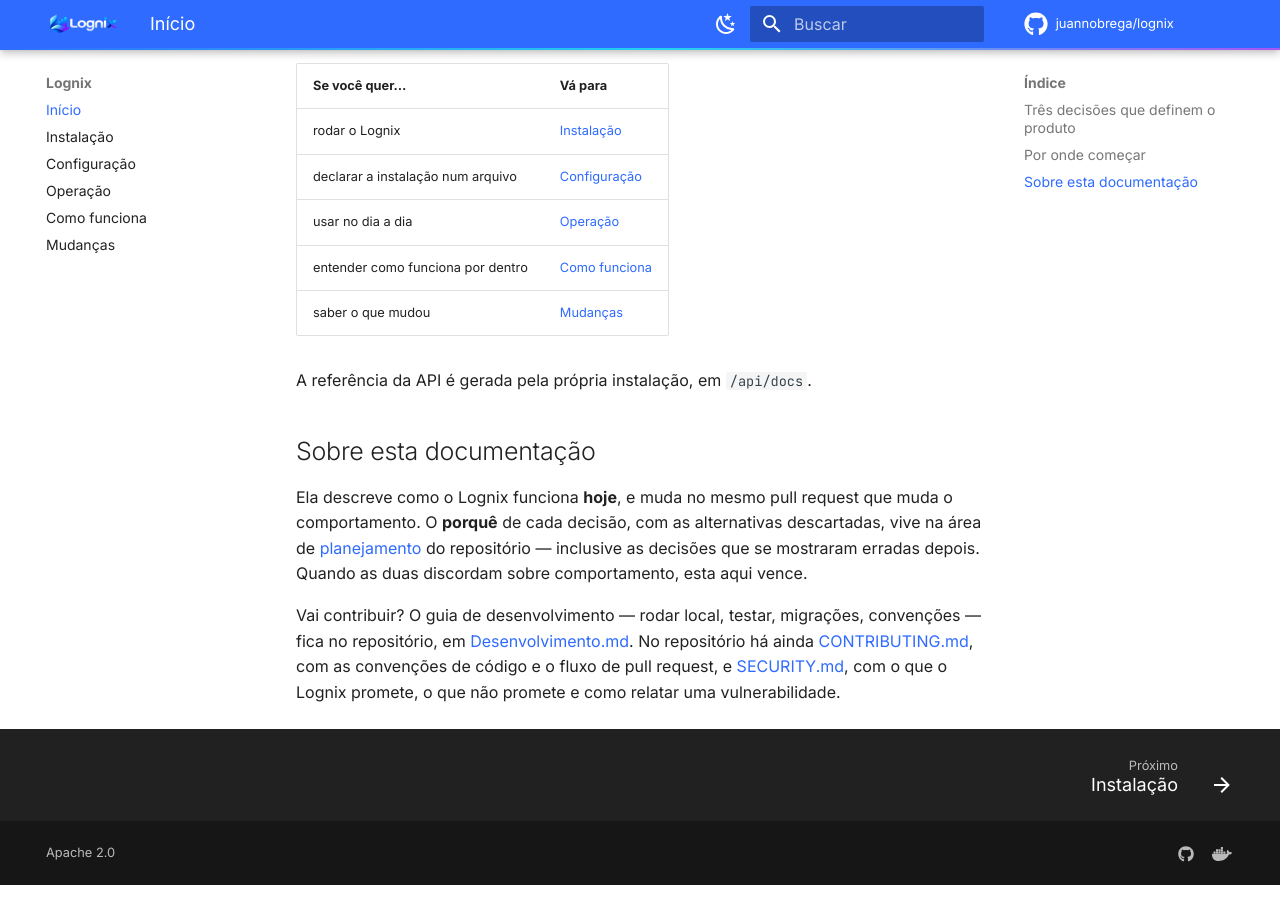
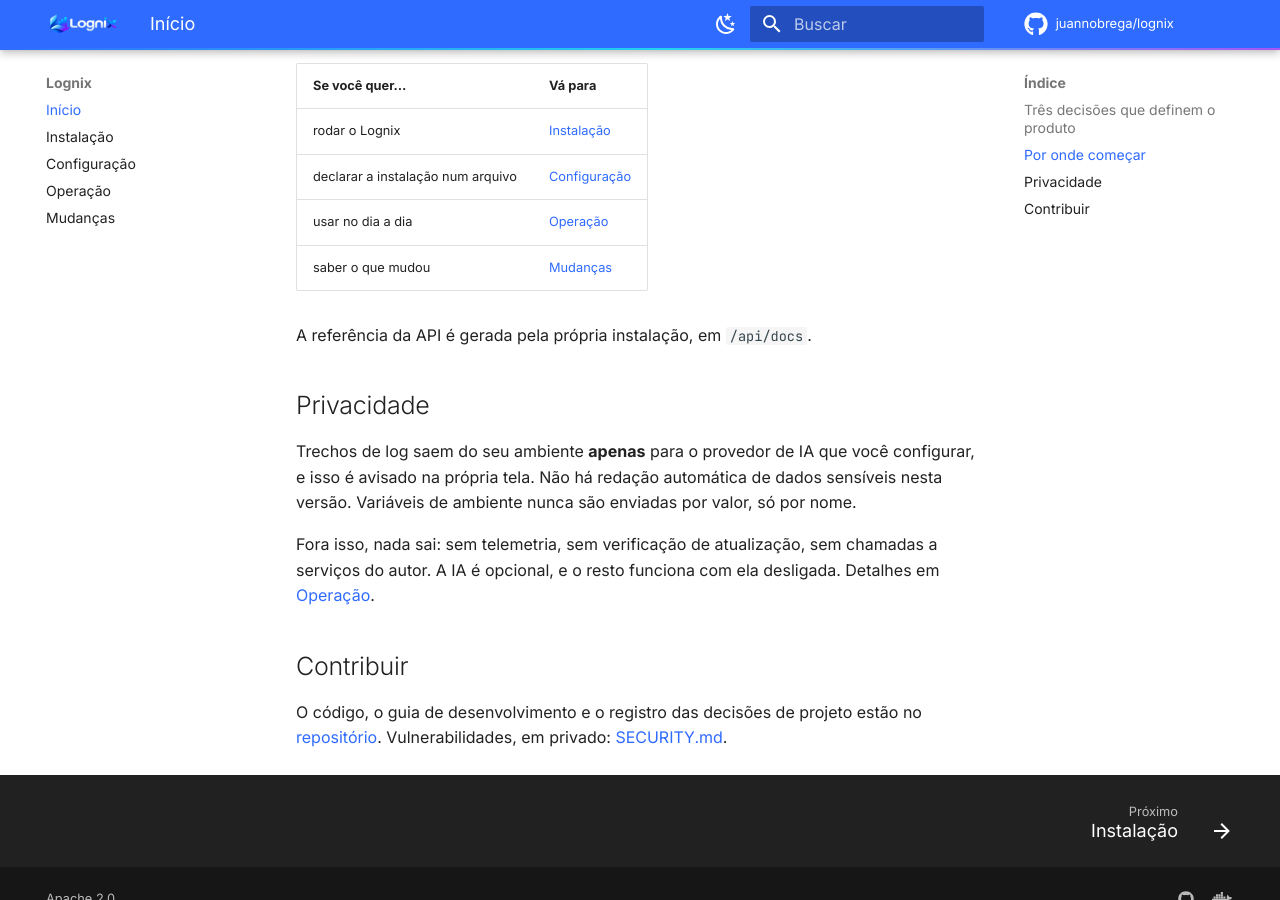
Before and after one commit to juannobrega/lognix, an MkDocs documentation site: the page built from .documentation/Software/README.md, in a window 1280 px wide and 900 px high, scrolled down 1614 px. Built offline with MkDocs 1.6.1 and Material for MkDocs 9.7.7, drawn with Linux system fonts in a browser that asks for light colours; comment, search, counter and statistics services are not loaded.

Commit message:
docs: o site responde só "o que é" e "como usar"
Tirei a página de arquitetura do site. Eu tinha argumentado para mantê-la
como informação de confiança e o pedido foi repetido: detalhe de desenho
interno não vai para uma página aberta. A decisão é de quem é dono do
projeto, e o arquivo continua no repositório para quem precisar.

Antes de remover, confirmei que nada essencial some junto: o que sai do
ambiente e por quanto tempo cada coisa é guardada já estava em Operação e
Instalação. E a privacidade — a pergunta que um usuário faz antes de dar
acesso SSH à produção — ganhou seção própria na página inicial, em vez de
ficar só no corpo de outra página.

A seção "Sobre esta documentação" também saiu. Ela explicava a divisão
entre Planning e Software, que é conversa de quem mantém o projeto, não
de quem instala. No lugar entrou privacidade, e uma linha apontando o
repositório para quem for contribuir.

Menu final: Início · Instalação · Configuração · Operação · Mudanças.

Co-Authored-By: Claude Opus 5 <noreply@anthropic.com>

```diff
--- a/.documentation/Software/README.md
+++ b/.documentation/Software/README.md
@@ -50,22 +50,22 @@ a linha ficaria rente ao zero e esconderia exatamente o pico que alguém abre o
 | rodar o Lognix | [Instalação](Instalação.md) |
 | declarar a instalação num arquivo | [Configuração](Configuração.md) |
 | usar no dia a dia | [Operação](Operação.md) |
-| entender como funciona por dentro | [Como funciona](Arquitetura.md) |
 | saber o que mudou | [Mudanças](CHANGELOG.md) |
 
 A referência da API é gerada pela própria instalação, em `/api/docs`.
 
-## Sobre esta documentação
+## Privacidade
 
-Ela descreve como o Lognix funciona **hoje**, e muda no mesmo pull request que muda o
-comportamento. O **porquê** de cada decisão, com as alternativas descartadas, vive na área de
-[planejamento](https://github.com/juannobrega/lognix/blob/main/.documentation/Planning/README.md)
-do repositório — inclusive as decisões que se mostraram erradas depois. Quando as duas discordam
-sobre comportamento, esta aqui vence.
+Trechos de log saem do seu ambiente **apenas** para o provedor de IA que você configurar, e isso
+é avisado na própria tela. Não há redação automática de dados sensíveis nesta versão. Variáveis de
+ambiente nunca são enviadas por valor, só por nome.
 
-Vai contribuir? O guia de desenvolvimento — rodar local, testar, migrações, convenções — fica no
-repositório, em [Desenvolvimento.md](https://github.com/juannobrega/lognix/blob/main/.documentation/Software/Desenvolvimento.md). No repositório há ainda
-[CONTRIBUTING.md](https://github.com/juannobrega/lognix/blob/main/CONTRIBUTING.md), com as
-convenções de código e o fluxo de pull request, e
-[SECURITY.md](https://github.com/juannobrega/lognix/blob/main/SECURITY.md), com o que o Lognix
-promete, o que não promete e como relatar uma vulnerabilidade.
+Fora isso, nada sai: sem telemetria, sem verificação de atualização, sem chamadas a serviços do
+autor. A IA é opcional, e o resto funciona com ela desligada. Detalhes em
+[Operação](Operação.md#privacidade).
+
+## Contribuir
+
+O código, o guia de desenvolvimento e o registro das decisões de projeto estão no
+[repositório](https://github.com/juannobrega/lognix). Vulnerabilidades, em privado:
+[SECURITY.md](https://github.com/juannobrega/lognix/blob/main/SECURITY.md).
--- a/mkdocs.yml
+++ b/mkdocs.yml
@@ -62,19 +62,21 @@ theme:
 extra_css:
   - assets/lognix.css
 
-# Só o que serve a quem **usa** o Lognix. O guia de desenvolvimento fica no repositório: quem vai
-# mexer no código já está lá, e misturar convenção de commit com guia de instalação faz o leitor
-# comum passar por páginas que não são para ele.
+# O site responde duas perguntas: o que é, e como usar. Nada além disso.
+#
+# Arquitetura interna e guia de desenvolvimento ficam no repositório. Quem precisa deles já está
+# lá, e no site eles só fariam o leitor comum passar por páginas que não são para ele — além de
+# publicar detalhe de desenho que não precisa estar numa página aberta.
 nav:
   - Início: README.md
   - Instalação: Instalação.md
   - Configuração: Configuração.md
   - Operação: Operação.md
-  - Como funciona: Arquitetura.md
   - Mudanças: CHANGELOG.md
 
 exclude_docs: |
   Desenvolvimento.md
+  Arquitetura.md
 
 markdown_extensions:
   - admonition
```
